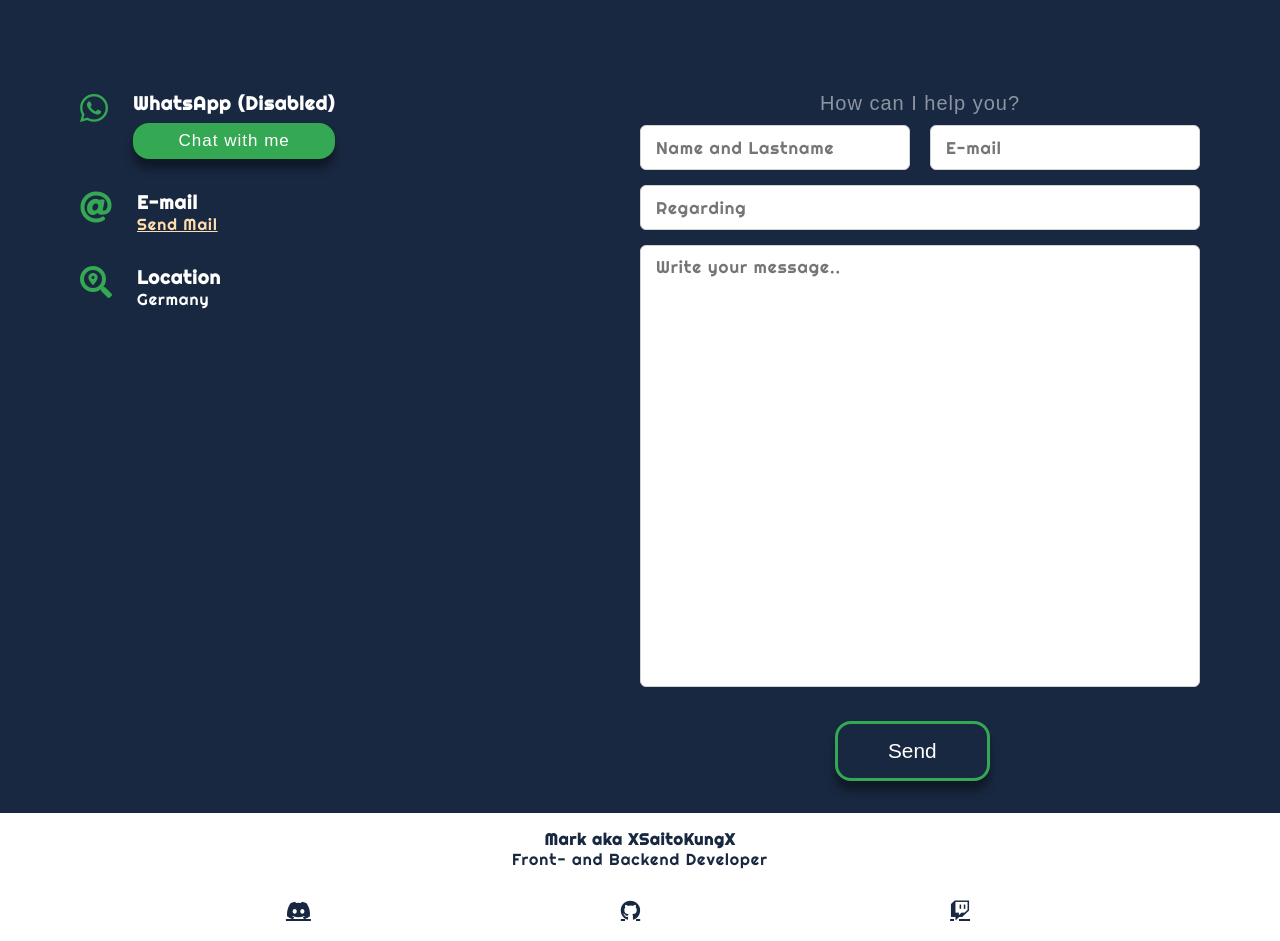
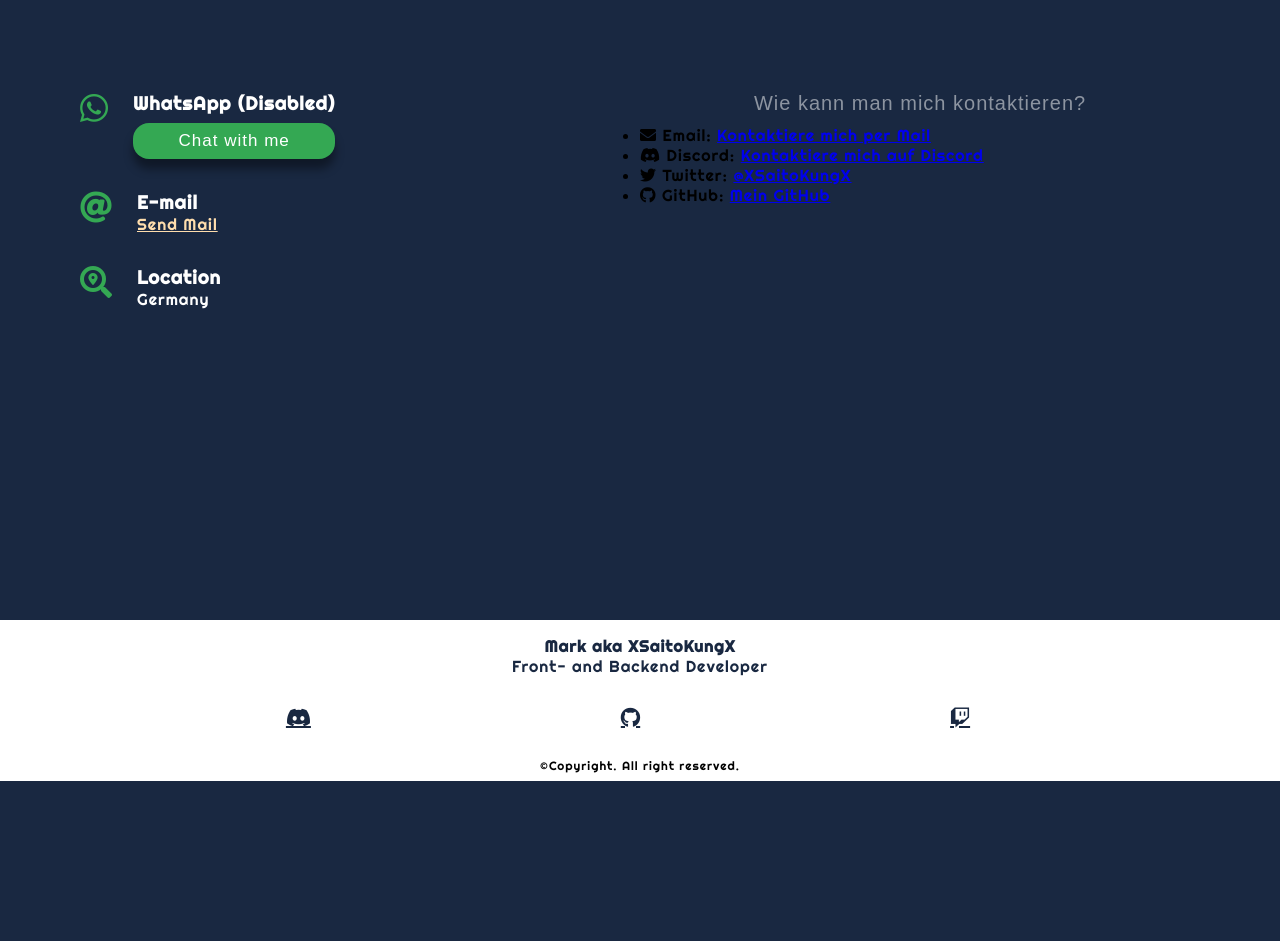
Before and after one commit to XSaitoKungX/Portfolio, a plain HTML site: page index.html in a window 1280 px wide. Shown: the part 5220-6161 px from the top of the page. After the commit the page ends 6001 px from the top, so only its background shows below. Drawn offline with nearby package versions, Linux system fonts and the light colour scheme; a script that the page names is missing.

Commit message:
Update index.html

```diff
--- a/index.html
+++ b/index.html
@@ -408,27 +408,15 @@
                 </div>
             </div>
             <div class="column-right">
-                <div class="text">How can I help you?</div>
-                <form action="" method="POST">
-                    <div class="fields">
-                        <div class="field name">
-                            <input type="text" name="names" id="names" placeholder="Name and Lastname" required>
-                        </div>
-                        <div class="field email">
-                            <input type="email" name="email" id="email" placeholder="E-mail" required>
-                        </div>
-                    </div>
-                    <div class="field">
-                        <input type="text" name="asunto" id="asunto" placeholder="Regarding" required>
-                    </div>
-                    <div class="field-textarea">
-                        <textarea name="mensaje" cols="30" rows="10" placeholder="Write your message.." id="mensaje"></textarea>
-                    </div>
-                    <div class="button">
-                        <button type="submit" id="btnSend">Send</button>
-                    </div>
-                </form>
-            </div>
+            <div class="text">Wie kann man mich kontaktieren?</div>
+            <ul>
+                <li><i class="fas fa-envelope"></i> Email: <a href="mailto:markungphim@gmail.com">Kontaktiere mich per Mail</a></li>
+                <li><i class="fab fa-discord"></i> Discord: <a href="https://www.discordapp.com/users/848917797501141052" target="_blank">Kontaktiere mich auf Discord</a></li>
+                <li><i class="fab fa-twitter"></i> Twitter: <a href="https://twitter.com/XSaitoKungX" target="_blank">@XSaitoKungX</a></li>
+                <li><i class="fab fa-github"></i> GitHub: <a href="https://github.com/XSaitoKungX" target="_blank">Mein GitHub</a></li>
+
+            </ul>
+        </div>
         </div>
 </section>
 
```
